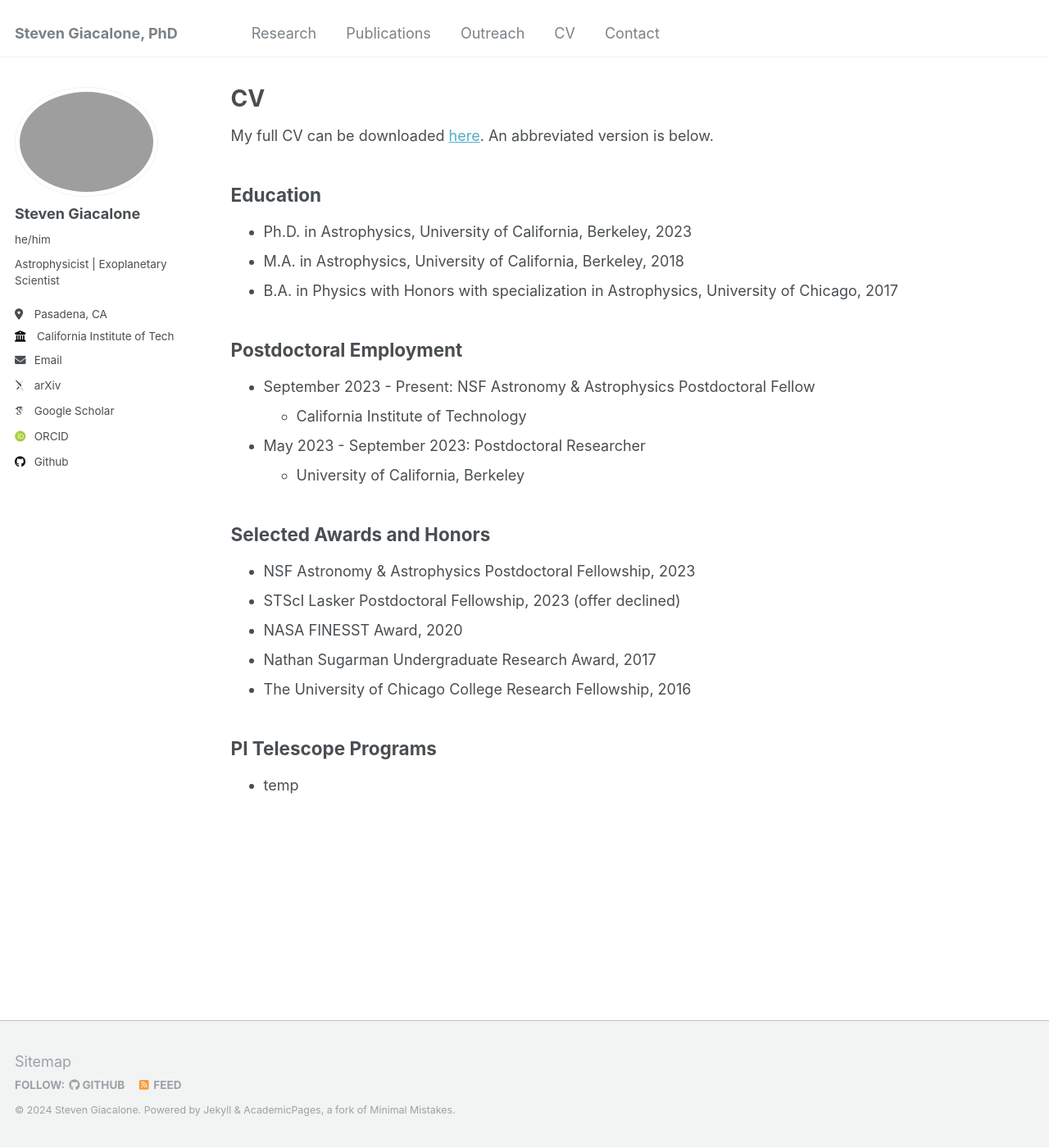
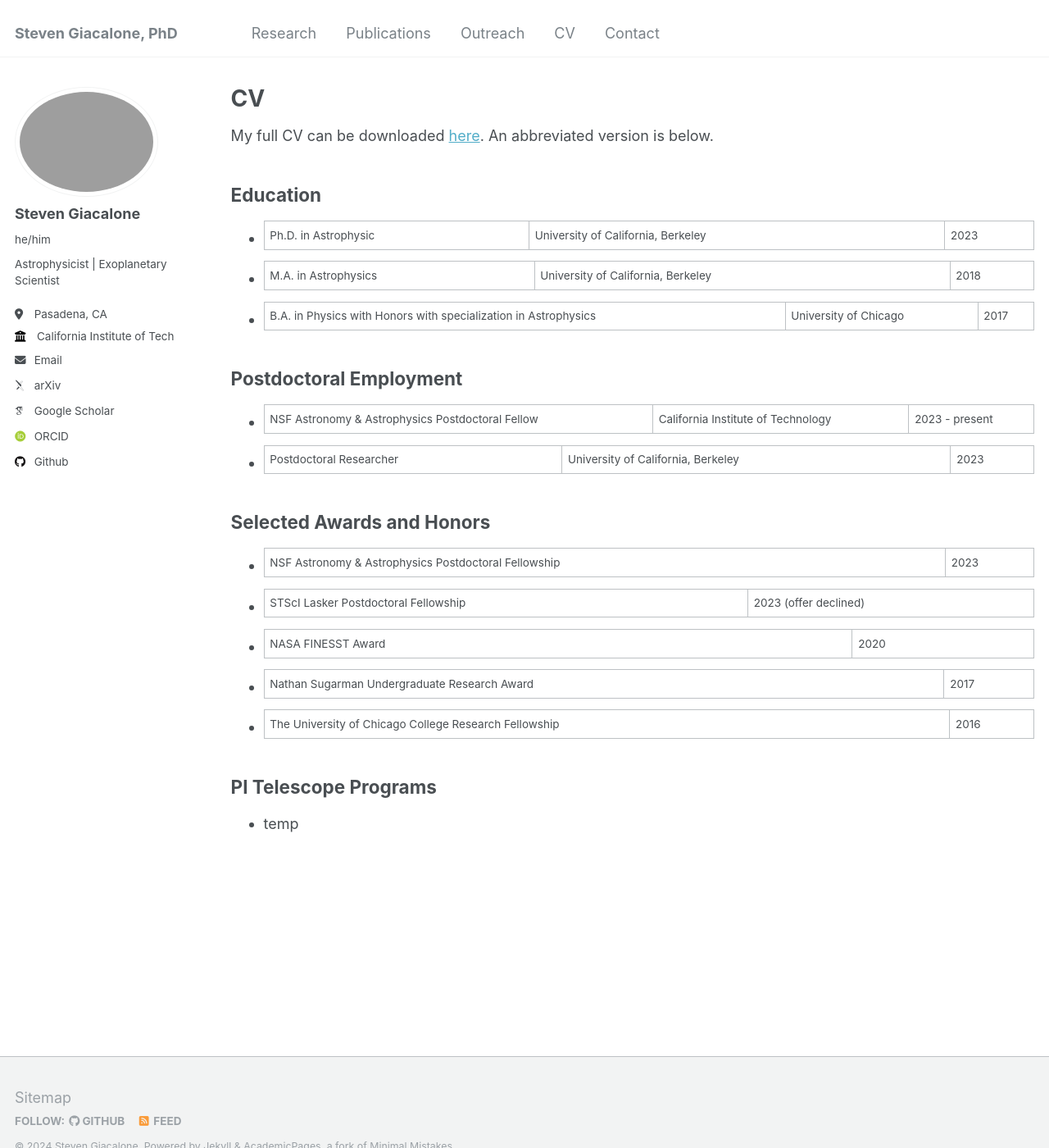
Before and after one commit to stevengiacalone/stevengiacalone.github.io, a Jekyll site: the page built from _pages/cv.md, in a window 1280 px wide and 1400 px high. Shown: the whole window at 82% size. Built offline with Jekyll 4.4.1, drawn with Linux system fonts in a browser that asks for light colours; some web fonts are replaced.

Commit message:
Update cv.md

```diff
--- a/_pages/cv.md
+++ b/_pages/cv.md
@@ -13,25 +13,22 @@ My full CV can be downloaded [here](https://stevengiacalone.github.io/files/CV_S
 
 Education
 --------
-* Ph.D. in Astrophysics, University of California, Berkeley, 2023
-* M.A. in Astrophysics, University of California, Berkeley, 2018
-* B.A. in Physics with Honors with specialization in Astrophysics, University of Chicago, 2017
+* Ph.D. in Astrophysic | University of California, Berkeley | 2023
+* M.A. in Astrophysics | University of California, Berkeley | 2018
+* B.A. in Physics with Honors with specialization in Astrophysics | University of Chicago | 2017
 
 Postdoctoral Employment
 --------
-* September 2023 - Present: NSF Astronomy & Astrophysics Postdoctoral Fellow
-  * California Institute of Technology
-
-* May 2023 - September 2023: Postdoctoral Researcher
-  * University of California, Berkeley
+* NSF Astronomy & Astrophysics Postdoctoral Fellow | California Institute of Technology | 2023 - present
+* Postdoctoral Researcher | University of California, Berkeley | 2023
 
 Selected Awards and Honors
 --------
-* NSF Astronomy & Astrophysics Postdoctoral Fellowship, 2023
-* STScI Lasker Postdoctoral Fellowship, 2023 (offer declined)
-* NASA FINESST Award, 2020
-* Nathan Sugarman Undergraduate Research Award, 2017
-* The University of Chicago College Research Fellowship, 2016
+* NSF Astronomy & Astrophysics Postdoctoral Fellowship | 2023
+* STScI Lasker Postdoctoral Fellowship | 2023 (offer declined)
+* NASA FINESST Award | 2020
+* Nathan Sugarman Undergraduate Research Award | 2017
+* The University of Chicago College Research Fellowship | 2016
 
 PI Telescope Programs
 --------
```
